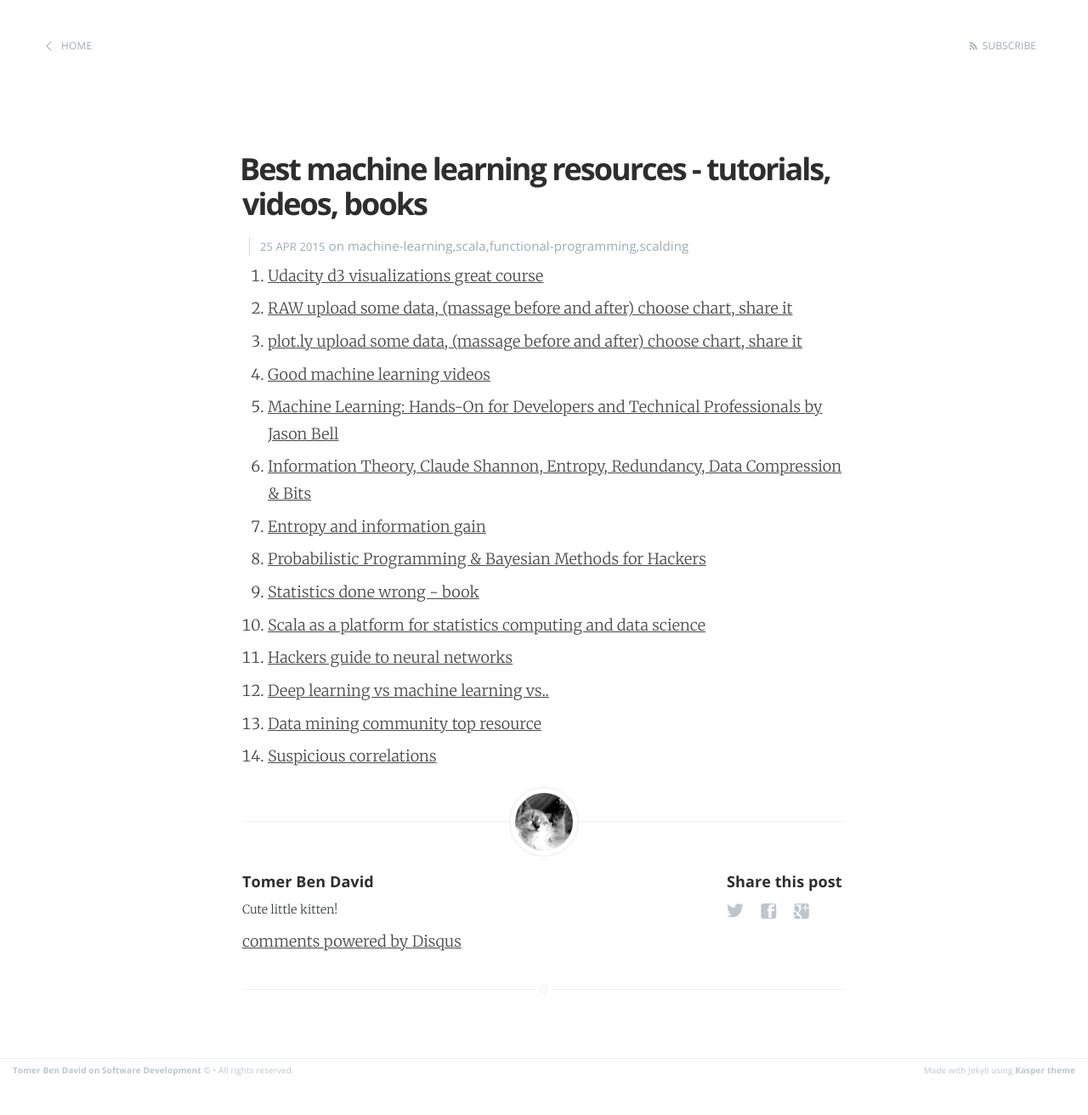
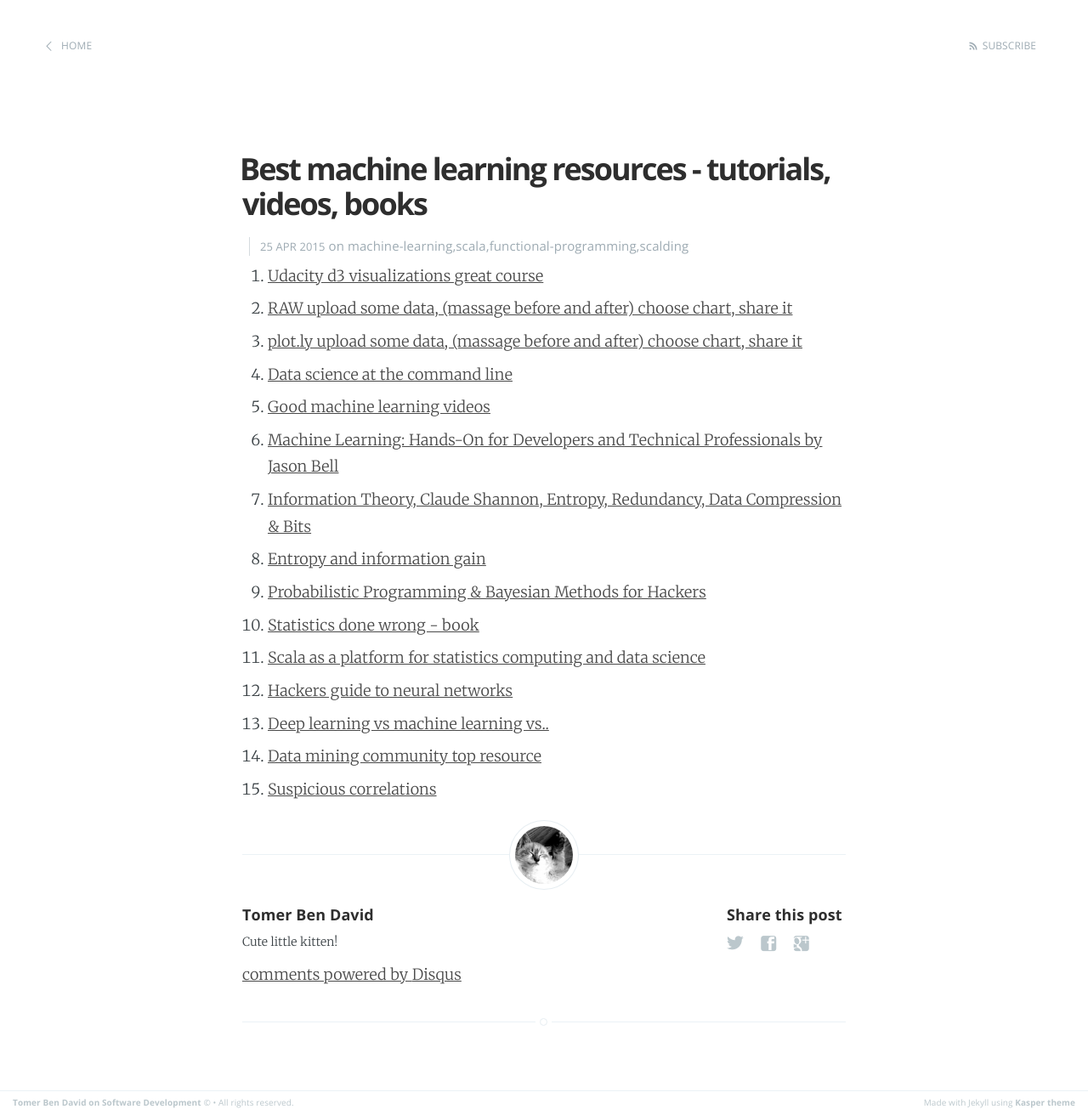
Before and after one commit to tomer-ben-david/tomer-ben-david.github.io.jekyll, a Jekyll site: the page built from _posts/2015-04-25-best-machine-learning-resources-tutorials-books-videos.markdown, in a window 1280 px wide. Shown: the whole page at 85% size. Built offline with Jekyll 4.4.1, drawn with Linux system fonts in a browser that asks for light colours; Markdown is read by kramdown in place of the engine named in the settings; comment, search, counter and statistics services are not loaded; before the commit the page ends 1273 px from its top, so only the background shows below that.

Commit message:
machine learning - plot.ly

```diff
--- a/_posts/2015-04-25-best-machine-learning-resources-tutorials-books-videos.markdown
+++ b/_posts/2015-04-25-best-machine-learning-resources-tutorials-books-videos.markdown
@@ -8,6 +8,7 @@
 1. [Udacity d3 visualizations great course](https://www.udacity.com/course/data-visualization-and-d3js--ud507)
 1. [RAW upload some data, (massage before and after) choose chart, share it](http://raw.densitydesign.org/)
 1. [plot.ly upload some data, (massage before and after) choose chart, share it](http://plot.ly)
+1. [Data science at the command line](http://www.amazon.com/Data-Science-Command-Line-Time-Tested/dp/1491947853)
 1. [Good machine learning videos](https://medium.com/@mattfogel/the-7-best-data-science-and-machine-learning-podcasts-e8f0d5a4a419)
 1. [Machine Learning: Hands-On for Developers and Technical Professionals by Jason Bell](http://amzn.com/1118889061)
 1. [Information Theory, Claude Shannon, Entropy, Redundancy, Data Compression & Bits](https://www.youtube.com/watch?v=JnJq3Py0dyM)
```
